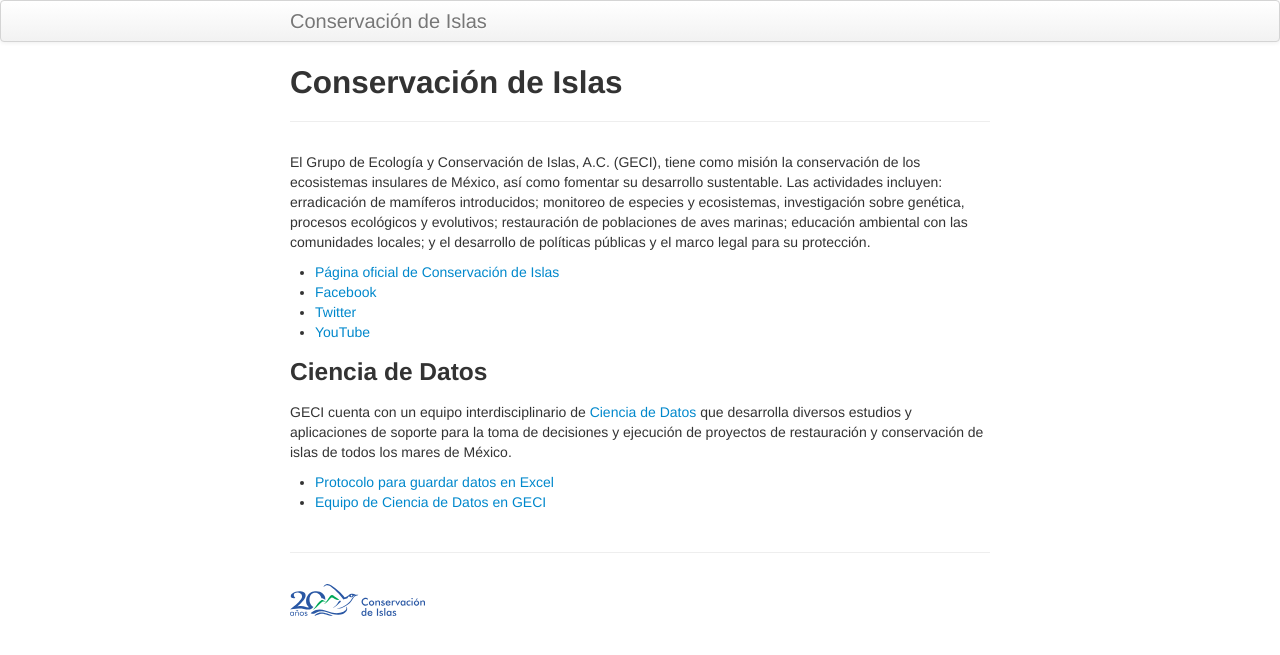
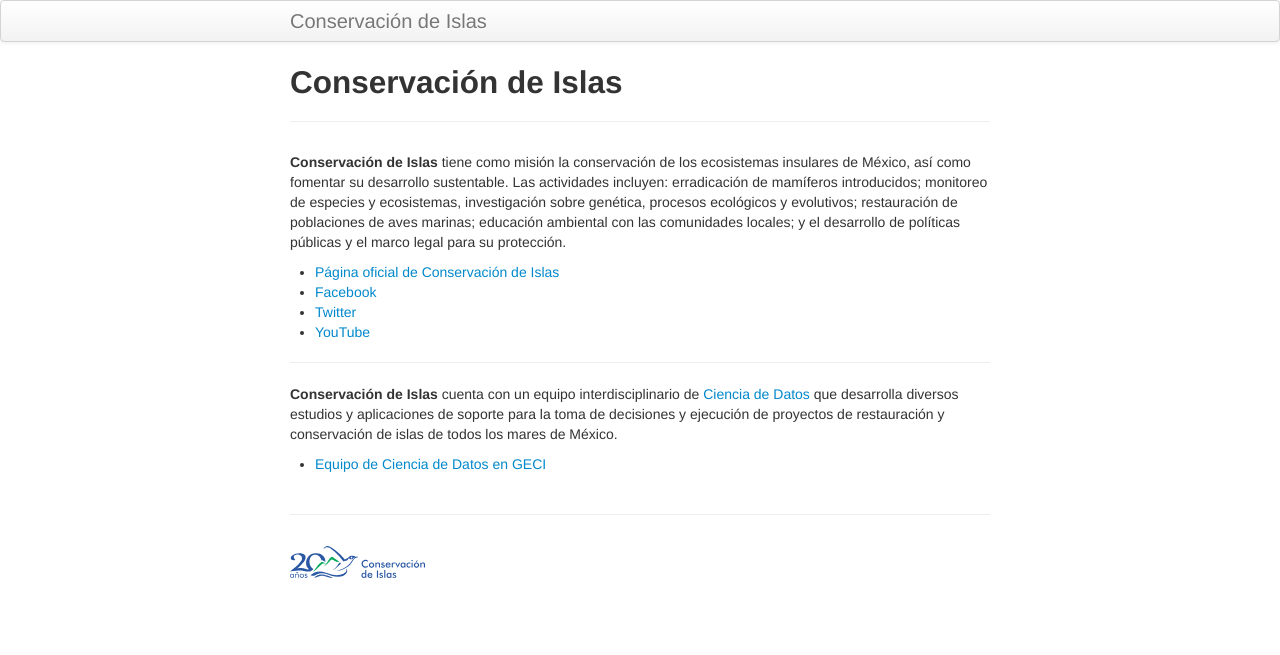
Before and after one commit to LizethMReyes/islasgeci.github.io, a Jekyll site: the page built from index.md, in a window 1280 px wide. Shown: the top 655 px of the page. Built offline with Jekyll 4.4.1, drawn with Linux system fonts in a browser that asks for light colours.

Commit message:
Cambia el nombre GECI por Conservación de Islas

```diff
--- a/index.md
+++ b/index.md
@@ -4,16 +4,15 @@
 description: Página del equipo de Ciencia de Datos de Conservación de Islas
 ---
 
-El Grupo de Ecología y Conservación de Islas, A.C. (GECI), tiene como misión la conservación de los ecosistemas insulares de México, así como fomentar su desarrollo sustentable. Las actividades incluyen: erradicación de mamíferos introducidos; monitoreo   de especies y ecosistemas, investigación sobre genética, procesos ecológicos y evolutivos; restauración de poblaciones de aves marinas; educación ambiental con las comunidades locales; y el desarrollo de políticas públicas y el marco legal para su protección.
+**Conservación de Islas** tiene como misión la conservación de los ecosistemas insulares de México, así como fomentar su desarrollo sustentable. Las actividades incluyen: erradicación de mamíferos introducidos; monitoreo de especies y ecosistemas, investigación sobre genética, procesos ecológicos y evolutivos; restauración de poblaciones de aves marinas; educación ambiental con las comunidades locales; y el desarrollo de políticas públicas y el marco legal para su protección.
 
 - [Página oficial de Conservación de Islas](https://islas.org.mx)
 - [Facebook](https://www.facebook.com/IslasGECI)
 - [Twitter](https://twitter.com/IslasGECI)
 - [YouTube](https://www.youtube.com/channel/UChCwUNW27D50Bwh27U0lpfg)
 
-### Ciencia de Datos
+---
 
-GECI cuenta con un equipo interdisciplinario de [Ciencia de Datos](https://islasgeci.github.io/ciencia_de_datos) que desarrolla diversos estudios y aplicaciones de soporte para la toma de decisiones y ejecución de proyectos de restauración y conservación de islas de todos los mares de México.
+**Conservación de Islas**  cuenta con un equipo interdisciplinario de [Ciencia de Datos](https://islasgeci.github.io/ciencia_de_datos) que desarrolla diversos estudios y aplicaciones de soporte para la toma de decisiones y ejecución de proyectos de restauración y conservación de islas de todos los mares de México.
 
-- [Protocolo para guardar datos en Excel](https://islasgeci.github.io/datos_en_excel)
 - [Equipo de Ciencia de Datos en GECI](https://islasgeci.github.io/ciencia_de_datos)
```
Also changed, not shown: ciencia_de_datos/index.md (+1 -1 lines).
